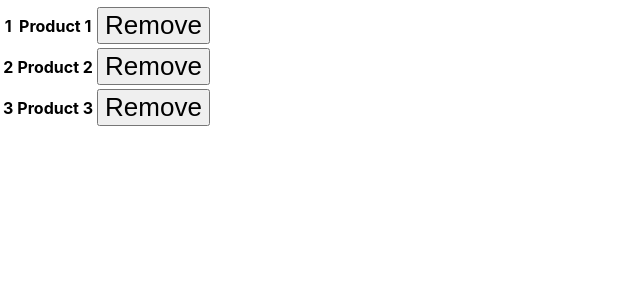
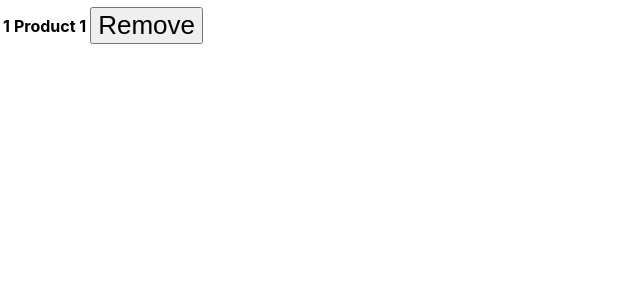
Before and after one commit to tancd1008/typescript, a React (Vite) app: page / in a window 1280 px wide. Shown: the top 300 px of the page, without its empty margins (0-640 px from the left). Built offline with nearby package versions, Linux system fonts and the light colour scheme; data requests are answered from the project's data file.

Commit message:
Update remove item

```diff
--- a/db.json
+++ b/db.json
@@ -1,16 +1,8 @@
 {
   "products": [
     {
-      "id": "1",
+      "id": 1,
       "name": "Product 1"
-    },
-    {
-      "id": "2",
-      "name": "Product 2"
-    },
-    {
-      "id": "3",
-      "name": "Product 3"
     }
   ]
 }
--- a/src/App.tsx
+++ b/src/App.tsx
@@ -27,7 +27,8 @@ function App() {
     const { data } = await remove(id);
     console.log(data);
     // reRender
-    const newProducts = products.filter(item => item.id !== data.id);
+
+    const newProducts = products.filter(item => item.id !== id);
     console.log(newProducts);
     setProducts(newProducts);
 
```
